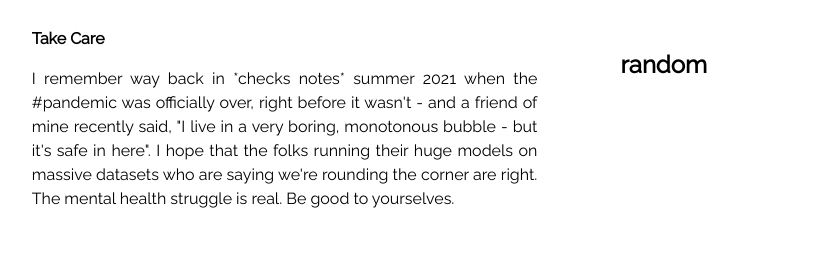
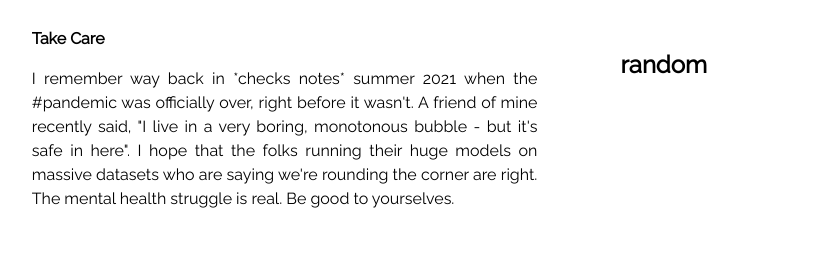
Before and after one commit to tylermorrisford/teef-dot-dev, a website: page public/index.html in a window 1280 px wide. Shown: the part 582-836 px from the top of the page, without its empty margins (229-1051 px from the left). Drawn offline with Linux system fonts and the light colour scheme.

Commit message:
update index

```diff
--- a/public/index.html
+++ b/public/index.html
@@ -40,7 +40,7 @@
         <hr>
         <div class="titleRight">
             <div class="justify"><strong>Take Care</strong></span>
-            <p>I remember way back in *checks notes* summer 2021 when the #pandemic was officially over, right before it wasn't - and a friend of mine recently said, "I live in a very boring, monotonous bubble - but it's safe in here". I hope that the folks running their huge models on massive datasets who are saying we're rounding the corner are right. The mental health struggle is real. Be good to yourselves.</p>
+            <p>I remember way back in *checks notes* summer 2021 when the #pandemic was officially over, right before it wasn't. A friend of mine recently said, "I live in a very boring, monotonous bubble - but it's safe in here". I hope that the folks running their huge models on massive datasets who are saying we're rounding the corner are right. The mental health struggle is real. Be good to yourselves.</p>
             </div>
             <div><h2>random</h2></div>
         </div>
```
